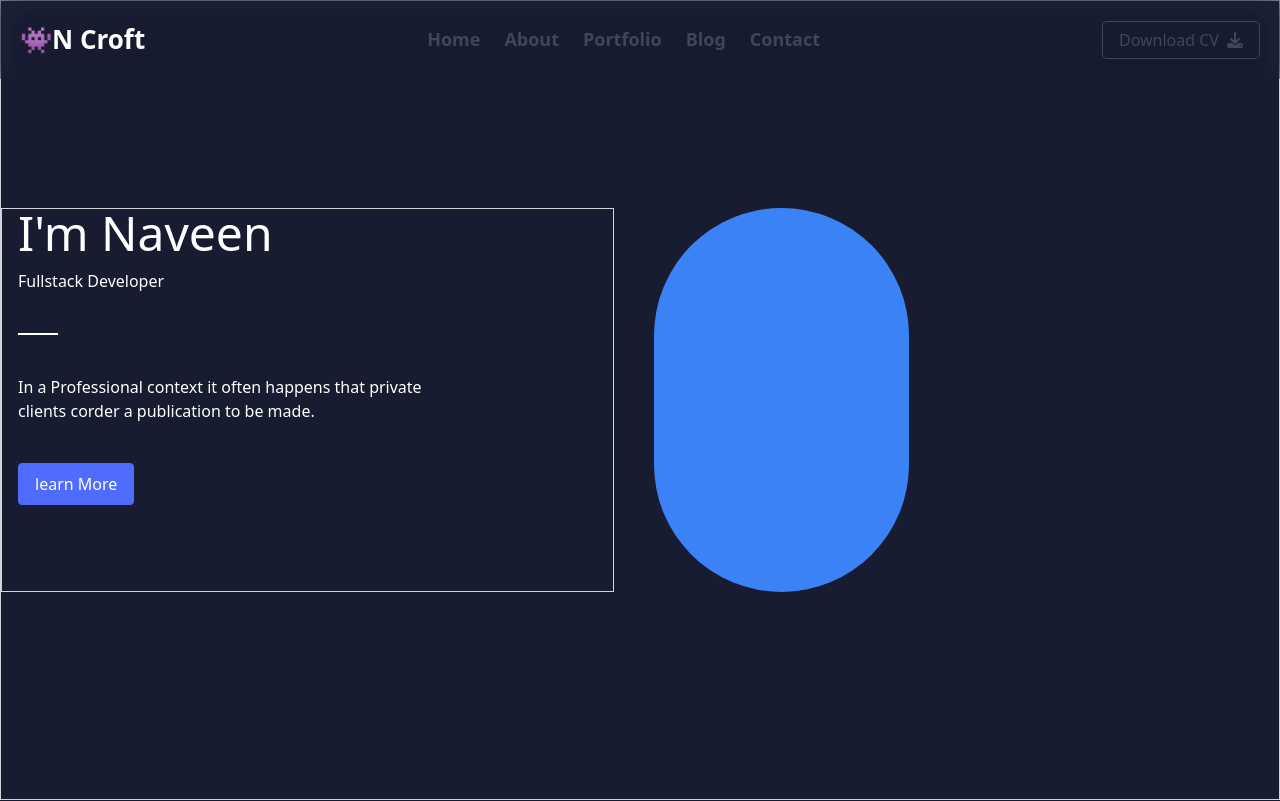
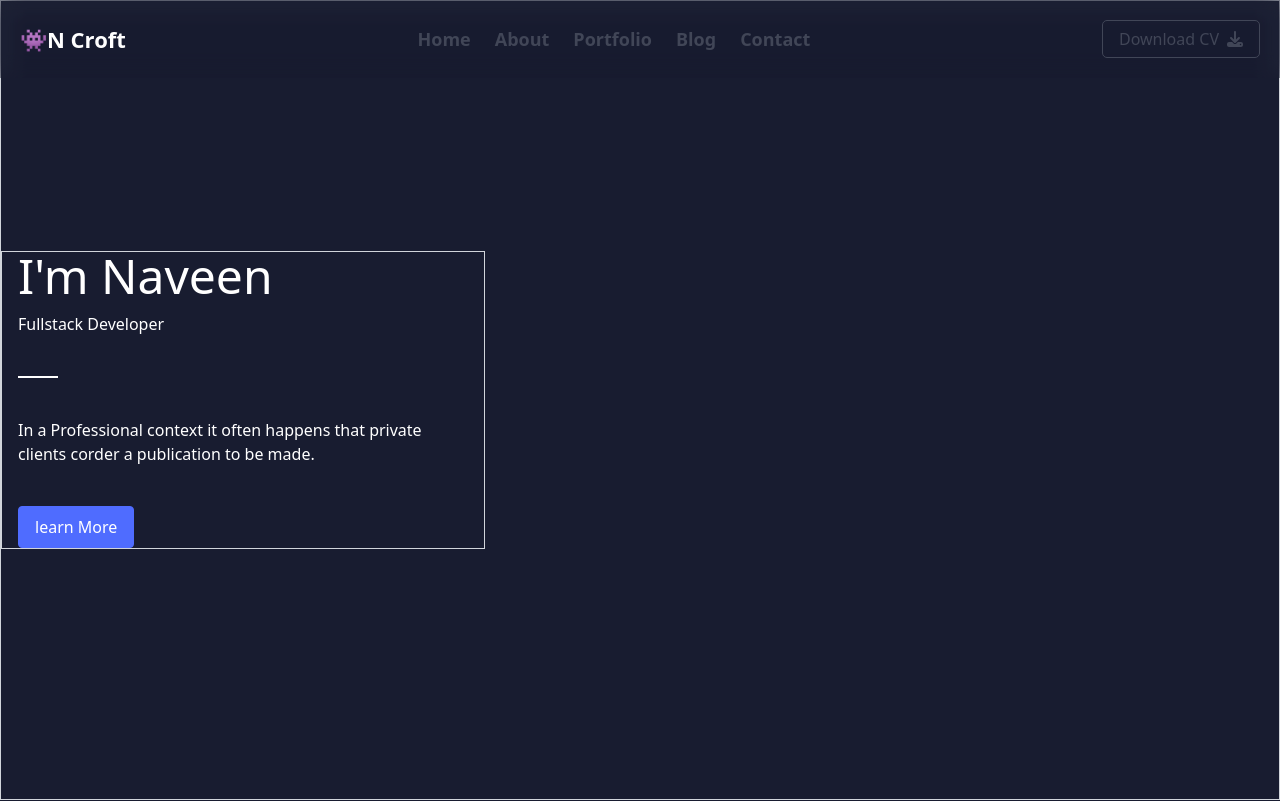
Before and after one commit to NaveenLakmal/my-portfolio, a Next.js app: page / in a window 1280 px wide. Shown: the top 801 px of the page. Built offline with nearby package versions, Linux system fonts and the light colour scheme.

Commit message:
remove Nav page anker tag and replace it Link tag

```diff
--- a/package.json
+++ b/package.json
@@ -1,9 +1,12 @@
 {
+  "homepage": "https://NaveenLakmal.github.io/my-portfolio",
   "name": "portfolio",
   "version": "0.1.0",
   "private": true,
   "scripts": {
     "dev": "next dev --turbopack",
+    "predeploy":"npm run build",
+    "deploy":"gh-pages -d build",
     "build": "next build",
     "start": "next start",
     "lint": "next lint"
@@ -23,6 +26,7 @@
     "autoprefixer": "^10.4.20",
     "eslint": "^9",
     "eslint-config-next": "15.1.2",
+    "gh-pages": "^6.2.0",
     "postcss": "^8.4.49",
     "tailwindcss": "^3.4.17",
     "typescript": "^5"
--- a/src/app/components/Hero.tsx
+++ b/src/app/components/Hero.tsx
@@ -25,9 +25,9 @@ const Hero = () => {
                     </div>
                 </div>
 
-                <div className='w-96 h-96 rounded-full bg-blue-500'>
+                {/* <div className='w-96 h-96 rounded-full bg-blue-500'> */}
                     {/* <img className="w-[340px] h-[360px]   border border-green-800" src="/about.jpg" alt="about" /> */}
-                </div>
+                {/* </div> */}
             </div>
         </div>
     )
--- a/src/app/components/NavBar.tsx
+++ b/src/app/components/NavBar.tsx
@@ -6,7 +6,7 @@ function NavBar() {
     return (
         <div className='bg-[#181c30] fixed top-0 w-[100%]   bg-opacity-30 backdrop-blur-md p-1 '>
             <div className='container mx-auto flex justify-between items-center py-4 px-4'>
-                <div className="text-[26px] font-bold text-[#ffffff]">👾N Croft</div>
+                <div className="text-[22px] font-bold text-[#ffffff]">👾N Croft</div>
                 <div className="hidden md:flex gap-6 text-[18px]">
                     <a href="/" className='hover:text-[#4f6cff] text-[#414657] font-bold'>Home</a>
                     <a href="/" className='hover:text-[#4f6cff] text-[#414657] font-bold'>About</a>
```
Also changed, not shown: 1 other file (tests, documents, lock files or other folders).
